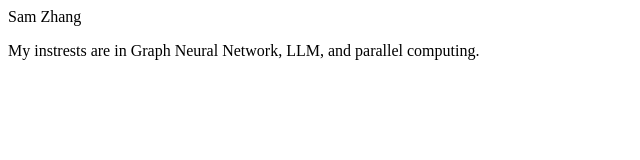
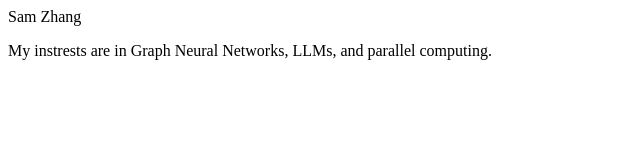
Before and after one commit to Eversee22/SamZhang, a plain HTML site: page index.html in a window 1280 px wide. Shown: the full height of the page, 0-640 px from the left. Drawn offline with Linux system fonts and the light colour scheme.

Commit message:
Update index.html

```diff
--- a/index.html
+++ b/index.html
@@ -1,2 +1,2 @@
 <p>Sam Zhang</p>
-<p>My instrests are in Graph Neural Network, LLM, and parallel computing.</p>
+<p>My instrests are in Graph Neural Networks, LLMs, and parallel computing.</p>
```
